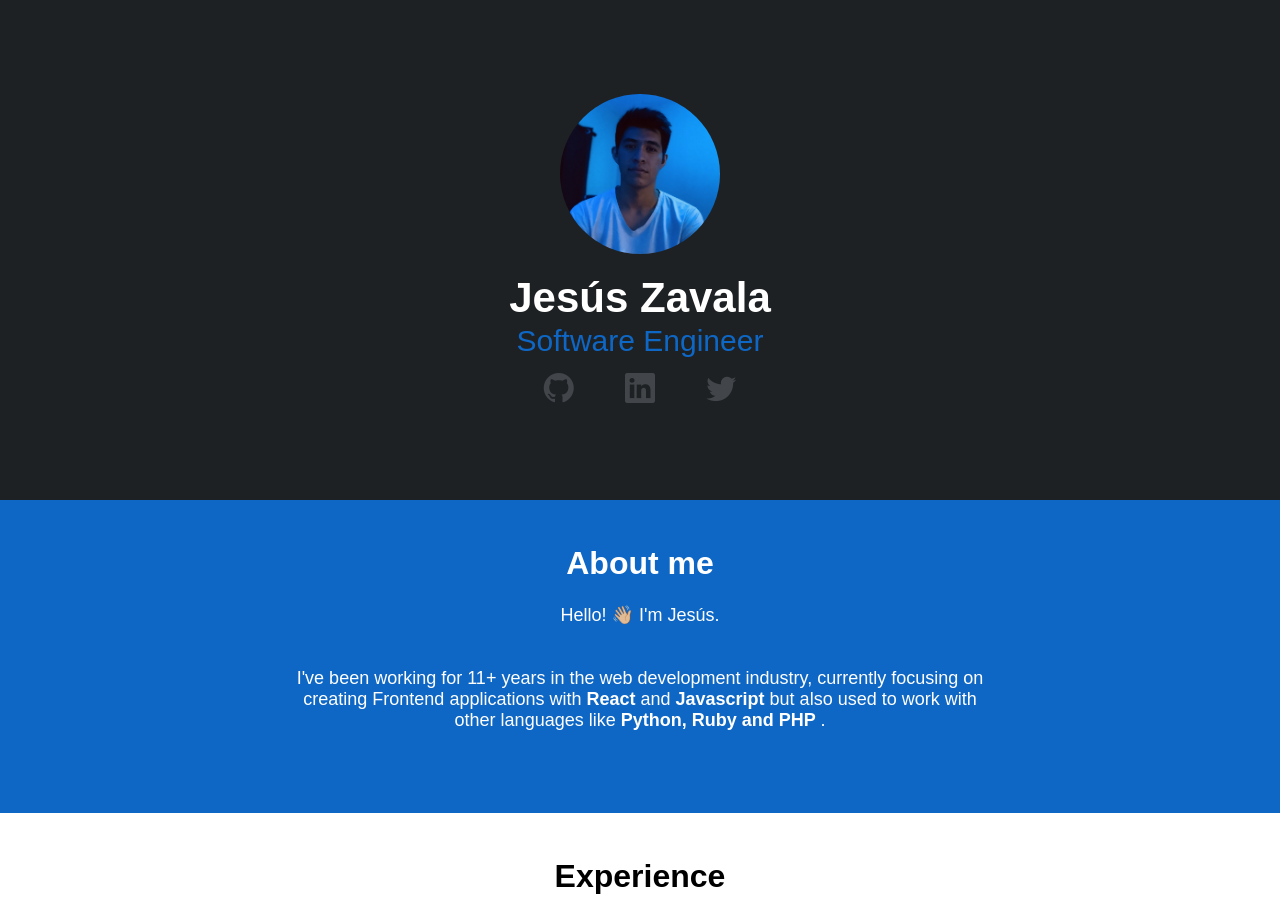
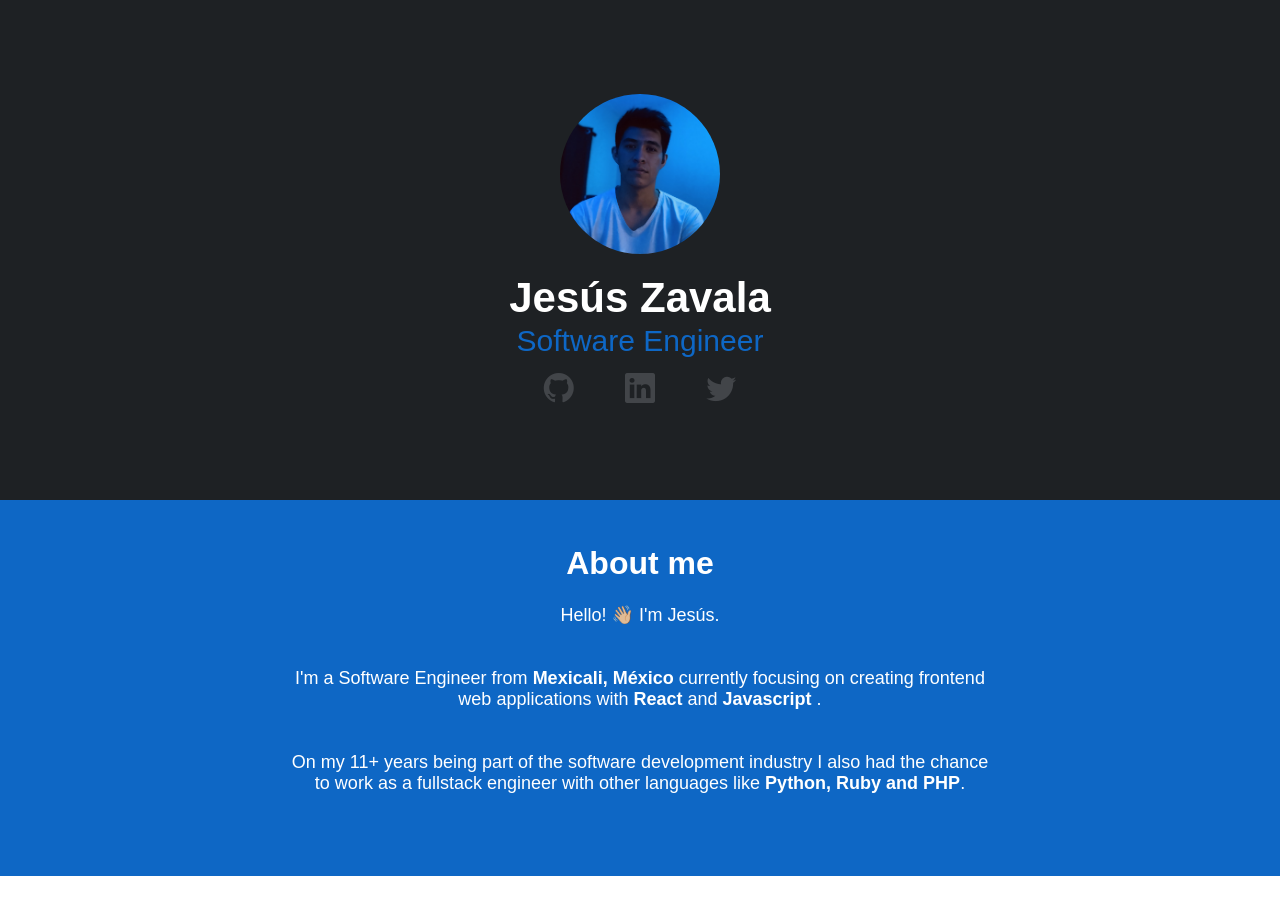
Before and after one commit to jesuszvl/site, a React (Create React App) app: page / in a window 1280 px wide. Shown: the top 918 px of the page. Built offline with nearby package versions, Linux system fonts and the light colour scheme; a web font is replaced by a local one.

Commit message:
Update About.js

```diff
--- a/src/components/About/About.js
+++ b/src/components/About/About.js
@@ -7,12 +7,16 @@ const About = () => {
         <h1>About me</h1>
         <p>Hello! 👋🏼 I'm Jesús. </p>
         <p>
-          I've been working for 11+ years in the web development industry,
-          currently focusing on creating Frontend applications with
+          I'm a Software Engineer from <strong>Mexicali, México</strong>{" "}
+          currently focusing on creating frontend web applications with
           <strong> React</strong> and
-          <strong> Javascript </strong> but also used to work with other
-          languages like
-          <strong> Python, Ruby and PHP </strong>.
+          <strong> Javascript </strong>.
+        </p>
+        <p>
+          On my 11+ years being part of the software development industry I also
+          had the chance to work as a fullstack engineer with other languages
+          like
+          <strong> Python, Ruby and PHP</strong>.
         </p>
       </div>
     </div>
```
